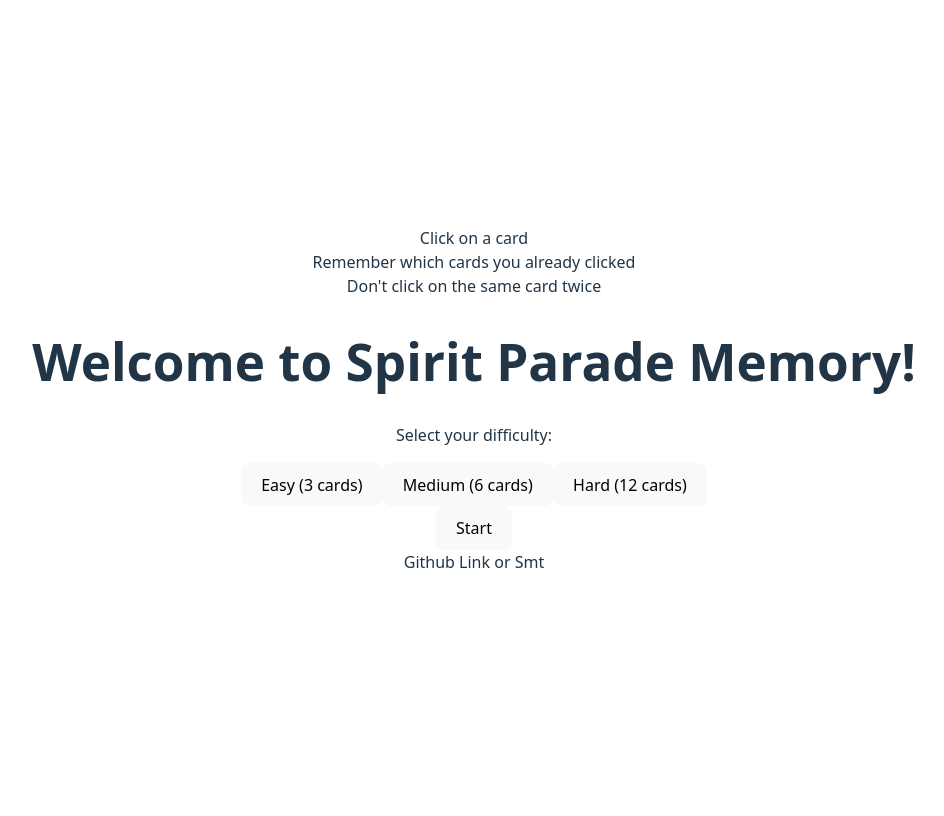
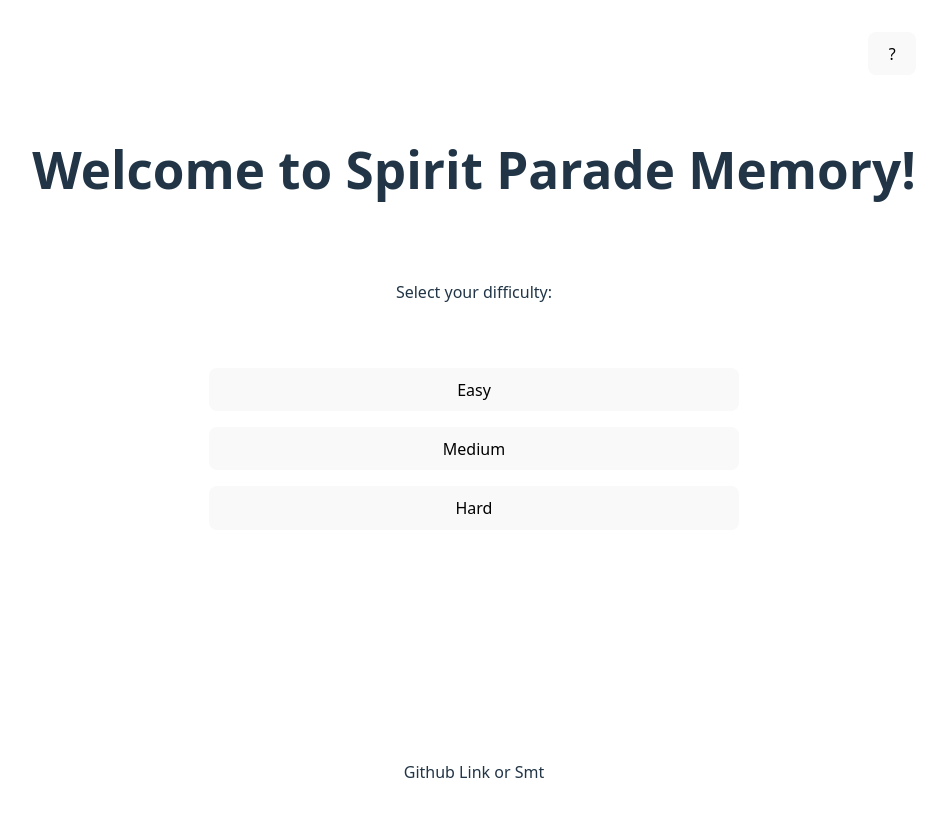
Before and after one commit to FukcThat/Memory-Game, a React (Vite) app: page / in a window 1280 px wide. Shown: the top 816 px of the page, without its empty margins (166-1110 px from the left). Built offline with nearby package versions, Linux system fonts and the light colour scheme.

Commit message:
STYLE: Start screen layout

```diff
--- a/src/components/Header.jsx
+++ b/src/components/Header.jsx
@@ -1,10 +1,18 @@
 import Rules from "./Rules";
+import { useState } from "react";
+import "/src/styles/Header.css";
 
 export default function Header() {
+  const [showRules, setShowRules] = useState(false);
+
   return (
     <div className="header">
       <div>{/* Logo onclick back to home*/}</div>
-      <Rules />
+
+      <button className="rules-btn" onClick={() => setShowRules(!showRules)}>
+        {showRules ? "x" : "?"}
+      </button>
+      {showRules && <Rules />}
     </div>
   );
 }
--- a/src/screens/StartScreen.jsx
+++ b/src/screens/StartScreen.jsx
@@ -1,20 +1,24 @@
 import Header from "../components/Header";
 import Footer from "../components/Footer";
+import "/src/styles/StartScreen.css";
 
 export default function StartScreen({ onStart, difficulties }) {
   return (
-    <div className="home-screen">
+    <div className="start-screen">
       <Header />
       <h1>Welcome to Spirit Parade Memory!</h1>
       <p>Select your difficulty:</p>
       <div className="difficulty-btn-group">
-        {difficulties.map(([level, { cardCount }]) => (
-          <button key={level} onClick={() => onStart(level)}>
-            {level[0].toUpperCase() + level.slice(1)} ({cardCount} cards)
+        {difficulties.map(([level]) => (
+          <button
+            className="difficulty-btn"
+            key={level}
+            onClick={() => onStart(level)}
+          >
+            {level[0].toUpperCase() + level.slice(1)}
           </button>
         ))}
       </div>
-      <button className="start-btn">Start</button>
       <Footer />
     </div>
   );
--- a/src/styles/App.css
+++ b/src/styles/App.css
@@ -4,31 +4,3 @@
   padding: 2rem;
   text-align: center;
 }
-
-.logo {
-  height: 6em;
-  padding: 1.5em;
-  will-change: filter;
-  transition: filter 300ms;
-}
-.logo:hover {
-  filter: drop-shadow(0 0 2em #646cffaa);
-}
-.logo.react:hover {
-  filter: drop-shadow(0 0 2em #61dafbaa);
-}
-
-@keyframes logo-spin {
-  from {
-    transform: rotate(0deg);
-  }
-  to {
-    transform: rotate(360deg);
-  }
-}
-
-@media (prefers-reduced-motion: no-preference) {
-  a:nth-of-type(2) .logo {
-    animation: logo-spin infinite 20s linear;
-  }
-}
--- a/src/styles/Header.css
+++ b/src/styles/Header.css
@@ -0,0 +1,36 @@
+.header {
+  display: flex;
+  justify-content: space-between;
+  align-items: center;
+  position: relative;
+}
+
+.help-btn {
+  font-size: 1.5rem;
+  padding: 0.5rem 1rem;
+  background: rgba(0, 0, 0, 0.7);
+  color: white;
+  border: none;
+  border-radius: 50%;
+  cursor: pointer;
+  transition: background 0.2s;
+}
+
+.help-btn:hover {
+  background: rgba(0, 0, 0, 1);
+}
+
+.rules-container {
+  position: absolute;
+  top: 100%;
+  right: 1rem;
+  color: rgb(255, 255, 255);
+  background-color: rgb(55, 53, 53);
+  padding: 1rem;
+  border-radius: 10px;
+  box-shadow: 0px 4px 10px rgba(0, 0, 0, 0.3);
+  max-width: 200px;
+  display: flex;
+  flex-direction: column;
+  gap: 0.5rem;
+}
--- /dev/null
+++ b/src/styles/StartScreen.css
@@ -0,0 +1,25 @@
+.start-screen {
+  height: 100dvh;
+  display: flex;
+  flex-direction: column;
+  gap: 2rem;
+}
+
+.difficulty-btn-group {
+  display: flex;
+  flex-direction: column;
+  gap: 1rem;
+  padding-block: 1rem;
+}
+
+.difficulty-btn {
+  align-self: center;
+  width: 60%;
+}
+
+.footer {
+  position: fixed;
+  bottom: 1rem;
+  left: 50%;
+  transform: translateX(-50%);
+}
```
